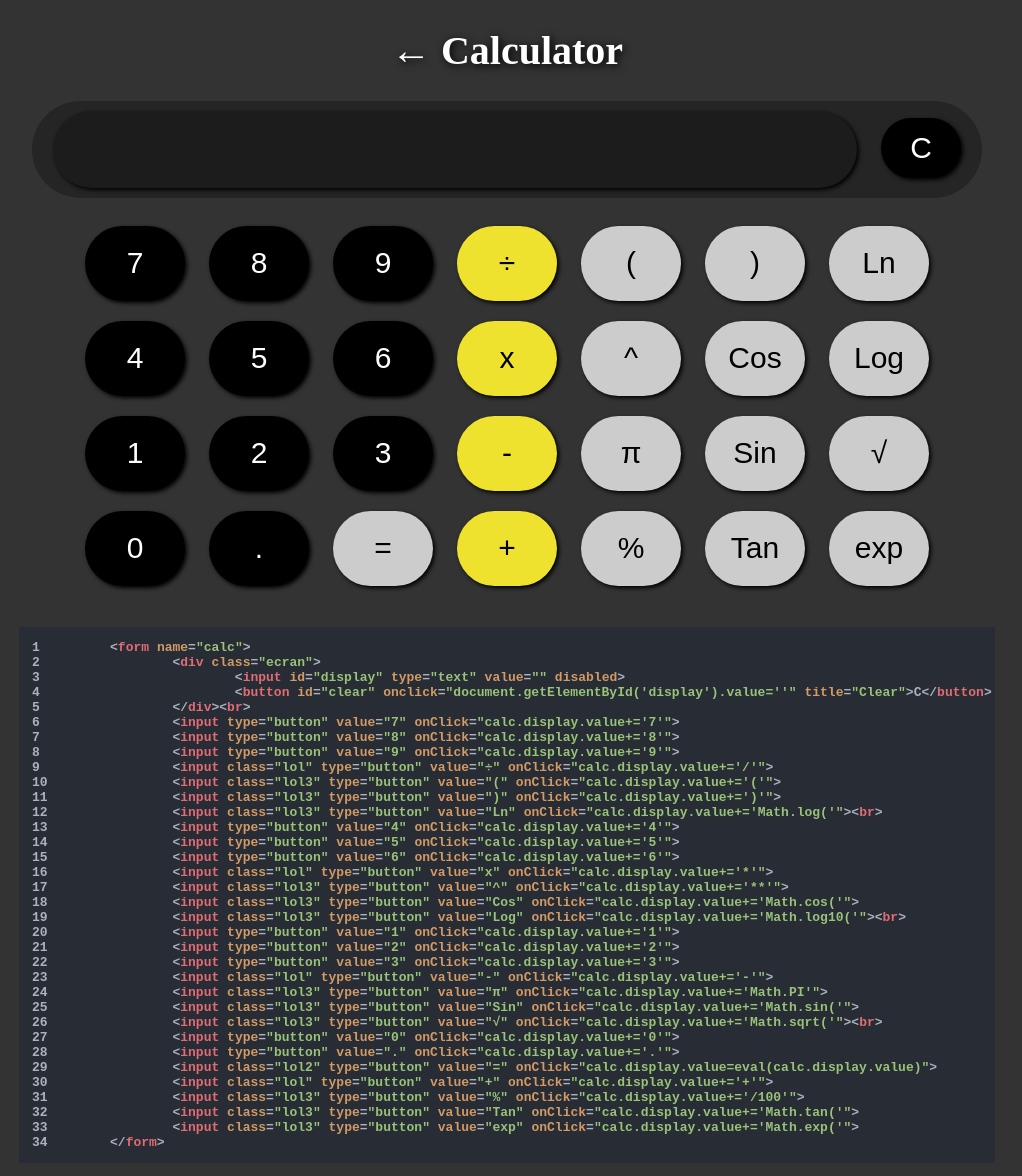
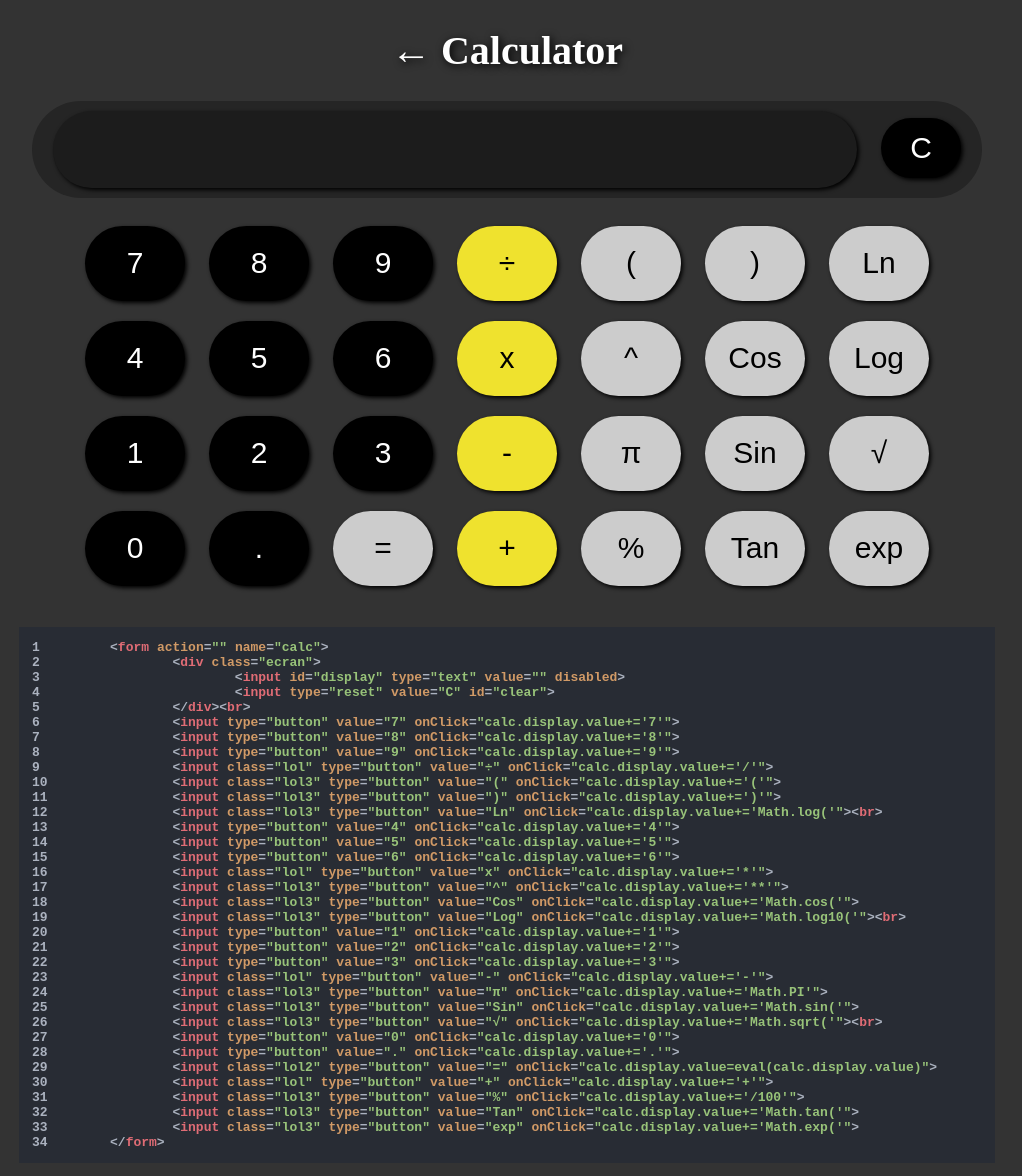
Before and after one commit to PouletEnSlip/pouletenslip.github.io, a Jekyll site: the page pages/calculator/index.html, which Jekyll copies as it is, in a window 1280 px wide. Shown: the whole page, without its empty margins (133-1155 px from the left). Built offline with Jekyll 4.4.1, drawn with Linux system fonts in a browser that asks for light colours.

Commit message:
Update index.html

```diff
--- a/pages/calculator/index.html
+++ b/pages/calculator/index.html
@@ -10,10 +10,10 @@
 </head>
 <body>
 	<h1><a href="../../">&#x2190;</a> Calculator</h1>
-	<form name="calc">
+	<form action="" name="calc">
 		<div class="ecran">
 			<input id="display" type="text" value="" disabled>
-			<button id="clear" onclick="document.getElementById('display').value=''" title="Clear">C</button>
+			<input type="reset" value="C" id="clear">
 		</div><br>
 		<input type="button" value="7" onClick="calc.display.value+='7'">
 		<input type="button" value="8" onClick="calc.display.value+='8'">
@@ -44,10 +44,10 @@
 		<input class="lol3" type="button" value="Tan" onClick="calc.display.value+='Math.tan('">
 		<input class="lol3" type="button" value="exp" onClick="calc.display.value+='Math.exp('">
 	</form><br>
-	<pre><code>	&lt;form name="calc"&gt;
+	<pre><code>	&lt;form action="" name="calc"&gt;
 		&lt;div class="ecran"&gt;
 			&lt;input id="display" type="text" value="" disabled&gt;
-			&lt;button id="clear" onclick="document.getElementById('display').value=''" title="Clear"&gt;C&lt;/button&gt;
+			&lt;input type="reset" value="C" id="clear"&gt;
 		&lt;/div&gt;&lt;br&gt;
 		&lt;input type="button" value="7" onClick="calc.display.value+='7'"&gt;
 		&lt;input type="button" value="8" onClick="calc.display.value+='8'"&gt;
```
